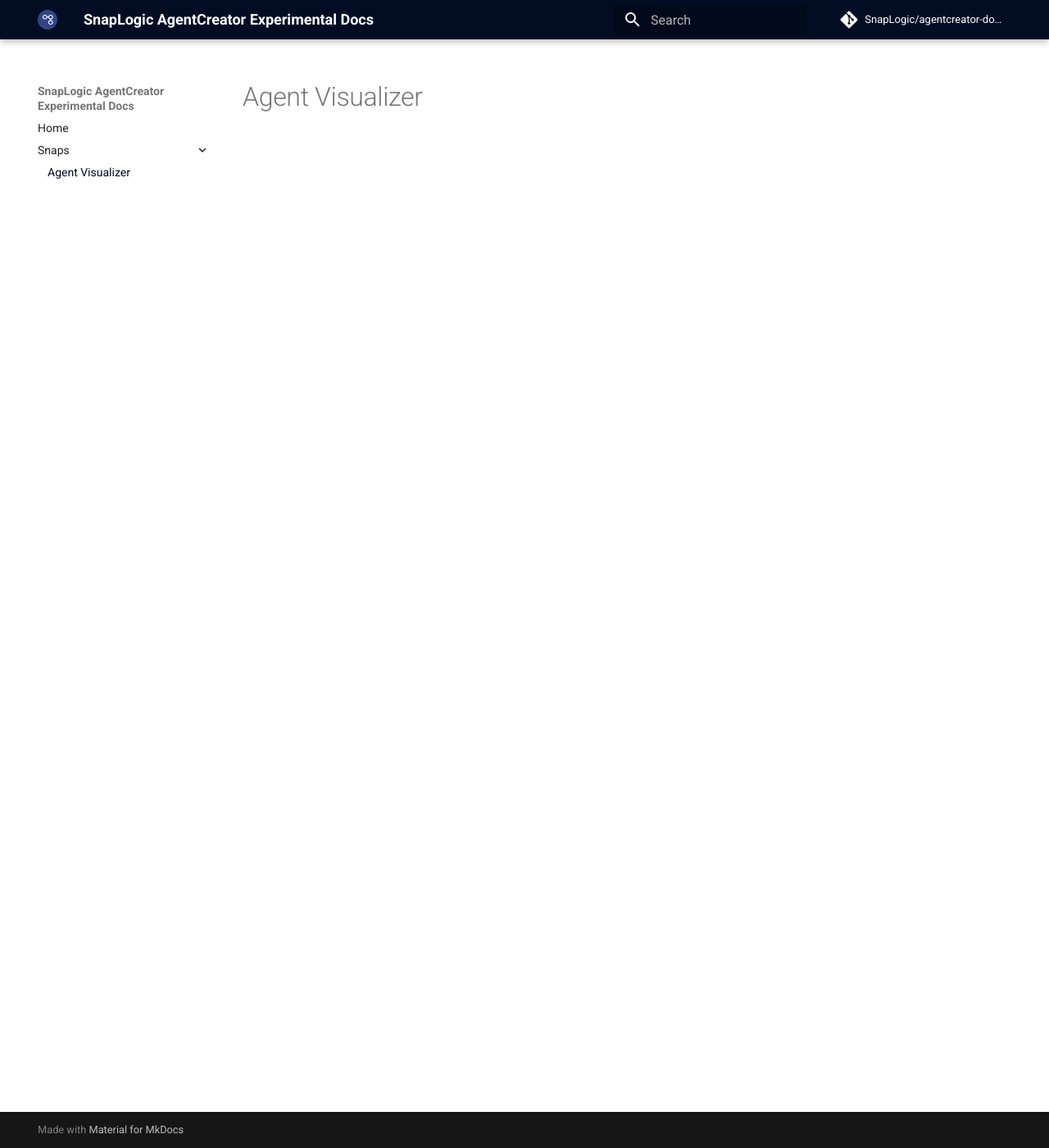
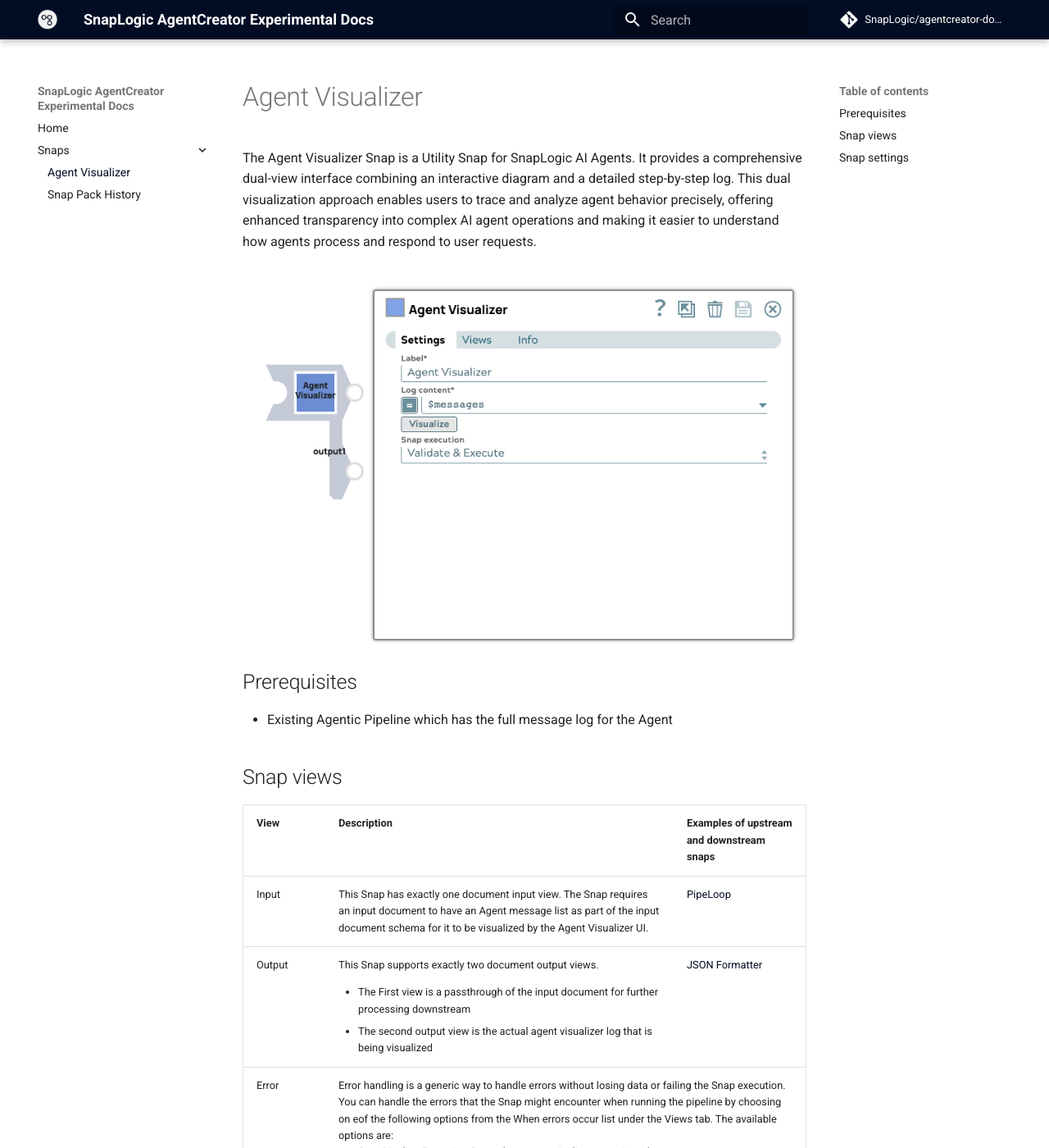
Before and after one commit to SnapLogic/agentcreator-docs, an MkDocs documentation site: the page built from docs/snaps/agent-visualizer.md, in a window 1280 px wide and 1400 px high. Shown: the whole window at 82% size. Built offline with MkDocs 1.6.1 and Material for MkDocs 9.7.7, drawn with Linux system fonts in a browser that asks for light colours; comment, search, counter and statistics services are not loaded; some of the changed text lies outside the part shown.

Commit message:
Add information for Agent Visualizer

```diff
--- a/docs/snaps/agent-visualizer.md
+++ b/docs/snaps/agent-visualizer.md
@@ -1 +1,49 @@
 # Agent Visualizer
+
+The Agent Visualizer Snap is a Utility Snap for SnapLogic AI Agents.
+It provides a comprehensive dual-view interface combining an interactive diagram and a detailed step-by-step log.
+This dual visualization approach enables users to trace and analyze agent behavior precisely, offering enhanced transparency into complex AI agent operations and making it easier to understand how agents process and respond to user requests.
+
+![Agent Visuzlier screenshot](/img/agent_visualizer.png){ align=left }
+
+## Prerequisites
+
+* Existing Agentic Pipeline which has the full message log for the Agent
+
+## Snap views
+<table>
+    <tr>
+        <th>View</th>
+        <th>Description</th>
+        <th>Examples of upstream and downstream snaps</th>
+    </tr>
+    <tr>
+        <td>Input</td>
+        <td>This Snap has exactly one document input view. The Snap requires an input document to have an Agent message list as part of the input document schema for it to be visualized by the Agent Visualizer UI.</td>
+        <td><a href="https://docs-snaplogic.atlassian.net/wiki/x/LICfzg">PipeLoop</a></td>
+    </tr>
+    <tr>
+        <td>Output</td>
+        <td>This Snap supports exactly two document output views.<br/><ul><li>The First view is a passthrough of the input document for further processing downstream</li><li>The second output view is the actual agent visualizer log that is being visualized</li></ul></td>
+        <td><a href="https://docs-snaplogic.atlassian.net/wiki/x/UfIV">JSON Formatter</a></td>
+    </tr>
+    <tr>
+        <td>Error</td>
+        <td colspan="2">Error handling is a generic way to handle errors without losing data or failing the Snap execution. You can handle the errors that the Snap might encounter when running the pipeline by choosing on eof the following options from the When errors occur list under the Views tab. The available options are:<ul><li>Stop Pipeline Execution Stops the current pipeline execution when an error occurs.</li><li>Discard Error Data and Continue Ignores the error, discards that record, and continues with the remaining records.</li><li>Route Error Data to Error View Routes the error data to an error view without stopping the Snap execution.</li></ul>Learn more about <a href="https://docs-snaplogic.atlassian.net/wiki/spaces/SD/pages/81526859">Error handling in Pipelines</a>.</td>
+    </tr>
+</table>
+
+## Snap settings
+
+!!! example "Legend:"
+
+    * Expression icon( ): Allows using JavaScript syntax to access SnapLogic Expressions to set field values dynamicall (if enabled). If disabled, you can provide a static value. [Learn more](https://docs-snaplogic.atlassian.net/wiki/spaces/SD/pages/1438042/Understanding+Expressions+in+SnapLogic).
+    * SnapGPT ( ): Generates SnapLogic Expressions based on natural language using SnapGPT. [Learn more](https://d14w8g1erguuat.cloudfront.net/rvw-jb-stage-202506-draft1/snapgpt/snapgpt-generate-expressions-mapper-snap.html).
+    * Suggestion icon ( ): Populates a list of values dynamically based on your Snap configuration. You can select only one attribute at a time using the icon. Type into the field if it supports a comma-separated list of values.
+    * Upload ( ): Uploads files. [Learn more](https://docs-snaplogic.atlassian.net/wiki/spaces/SD/pages/1439404).
+
+| Field / Field set | Type | Description |
+| ----------------- | ---- | ----------- |
+| Label | String | Required. Specify a unique name for the Snap. Modify this to be more appropriate, esepcially if more than one of the same Snaps is in the pipeline.<br/>Default value: Agent Visualizer<br/>Example: Jira Agent Visualization |
+| Log content | String/Expression | Required. Specify the log message data from the upstream document<br/>Default value: `$messages` |
+| Visualize | Button | Click to launch the Agent Visualizer UI. |
--- a/mkdocs.yml
+++ b/mkdocs.yml
@@ -1,19 +1,29 @@
 site_name: SnapLogic AgentCreator Experimental Docs
 theme:
-  logo: assets/logo.svg
+  logo: assets/snaplogic.png
+  favicon: assets/favicon.ico
   name: material
   palette:
     primary: custom
   features:
     - navigation.expand
     - navigation.indexes
+  icon:
+    admonition:
+      example: material/note-text
 extra_css:
   - stylesheets/extras.css
 repo_url: https://github.com/SnapLogic/agentcreator-docs
 repo_name: SnapLogic/agentcreator-docs
+markdown_extensions:
+  - admonition
+  - attr_list
+extra:
+  generator: false
+copyright: Copyright &copy; 2025 SnapLogic
 nav:
-  - Home:
-    - index.md
+  - Home: index.md
   - Snaps:
     - snaps/index.md
     - Agent Visualizer: snaps/agent-visualizer.md
+    - Snap Pack History: snaps/snap-pack-history.md
```
Also changed, not shown: docs/snaps/index.md (+11 -0 lines), docs/snaps/snap-pack-history.md (added, +19 -0 lines), docs/assets/favicon.ico (added), docs/assets/snaplogic.png (added), docs/img/agent_visualizer.png (added).
